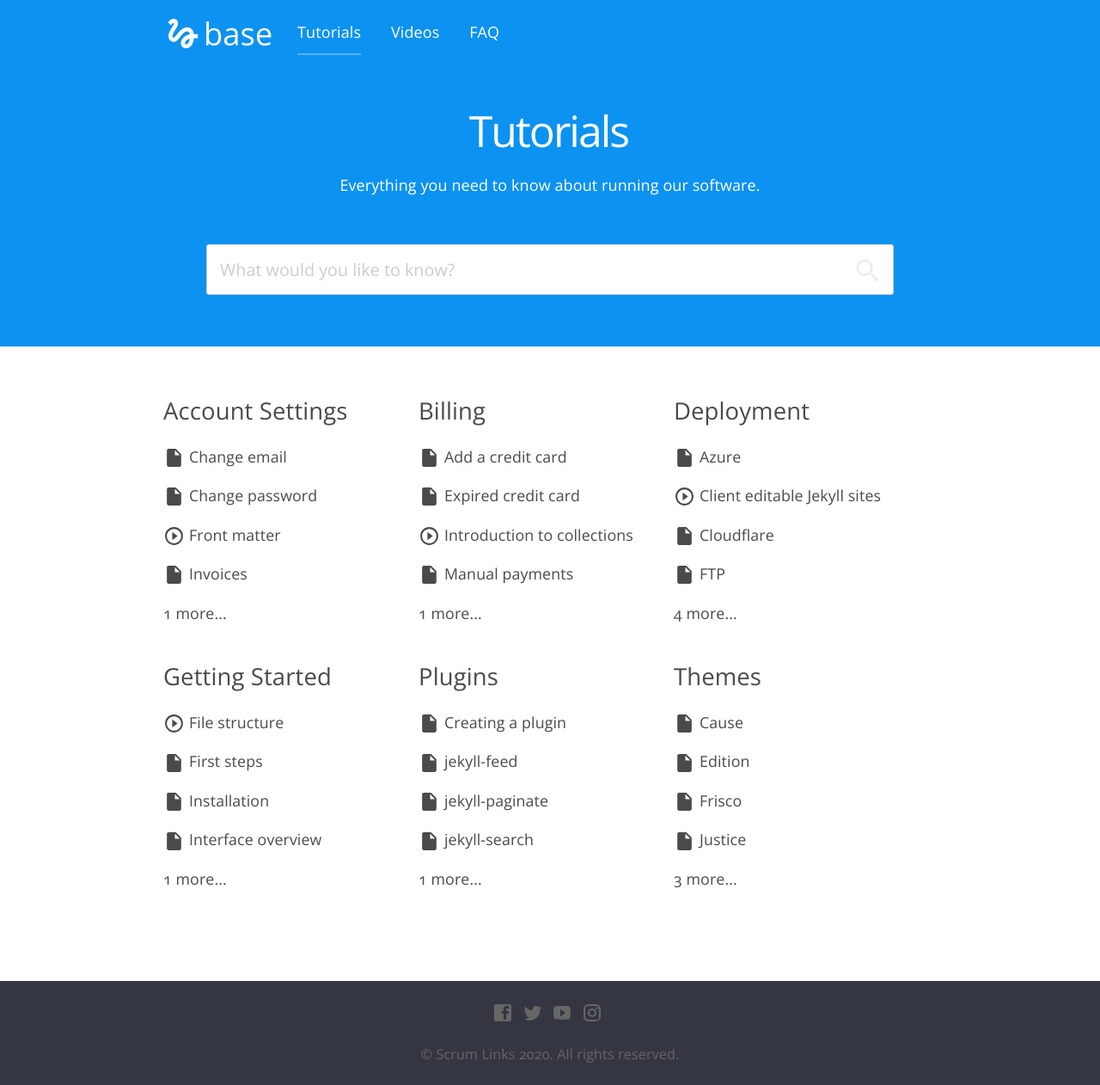
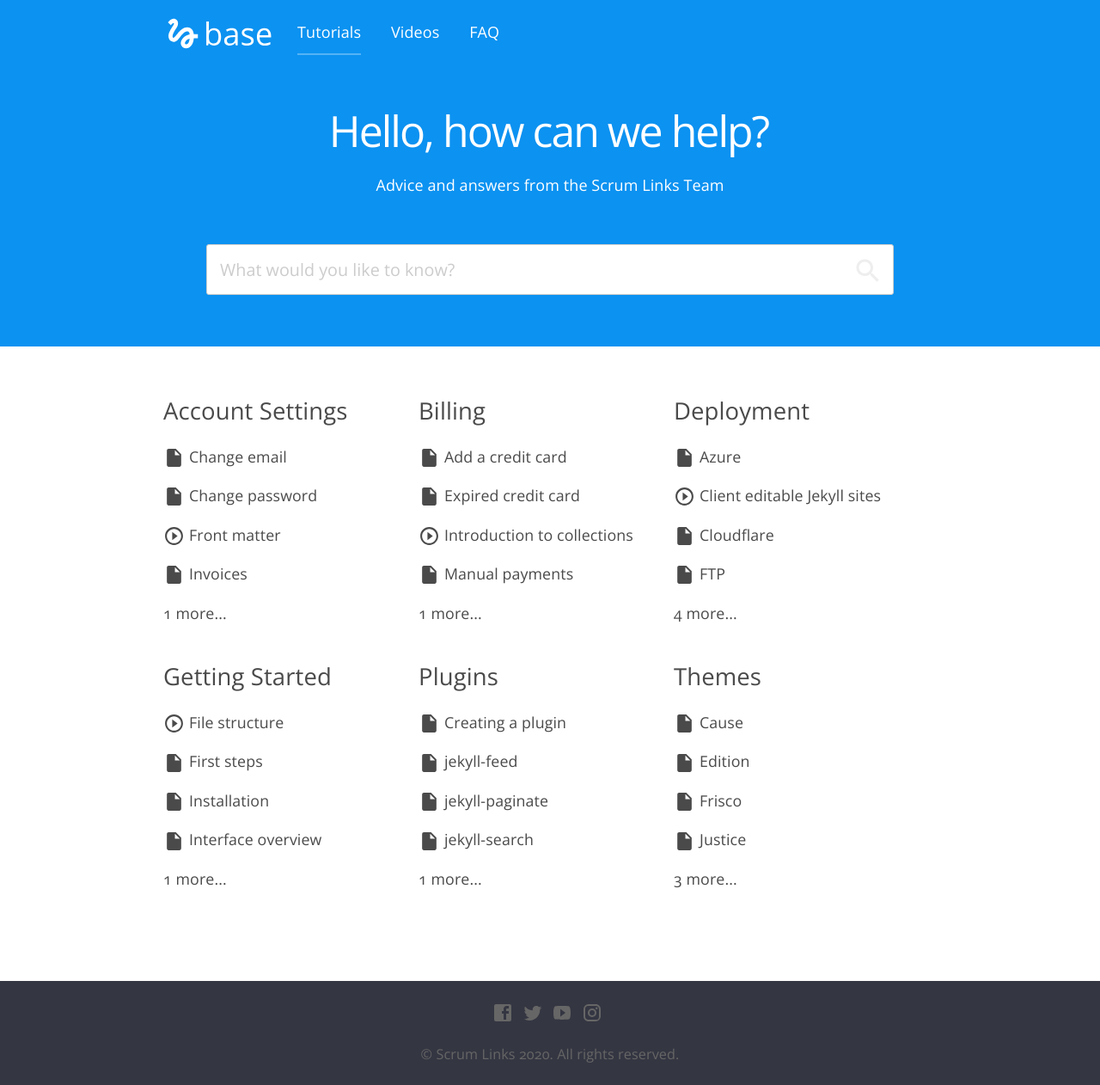
Before and after one commit to IamJackReed/base, a Jekyll site: the page built from index.html, in a window 1280 px wide. Shown: the whole page at 86% size. Built offline with Jekyll 4.4.1, drawn with Linux system fonts in a browser that asks for light colours; nearby versions of some CDN libraries.

Commit message:
Update default.html

```diff
--- a/_layouts/default.html
+++ b/_layouts/default.html
@@ -34,8 +34,8 @@
 					{% include navigation.html %}
 				</section>
 				<section class="hero_search">
-					<h1>Tutorials</h1>
-					<p>Everything you need to know about running our software.</p>
+					<h1>Hello, how can we help?</h1>
+					<p>Advice and answers from the Scrum Links Team</p>
 					{% include search.html %}
 				</section>
 			</div>
```
